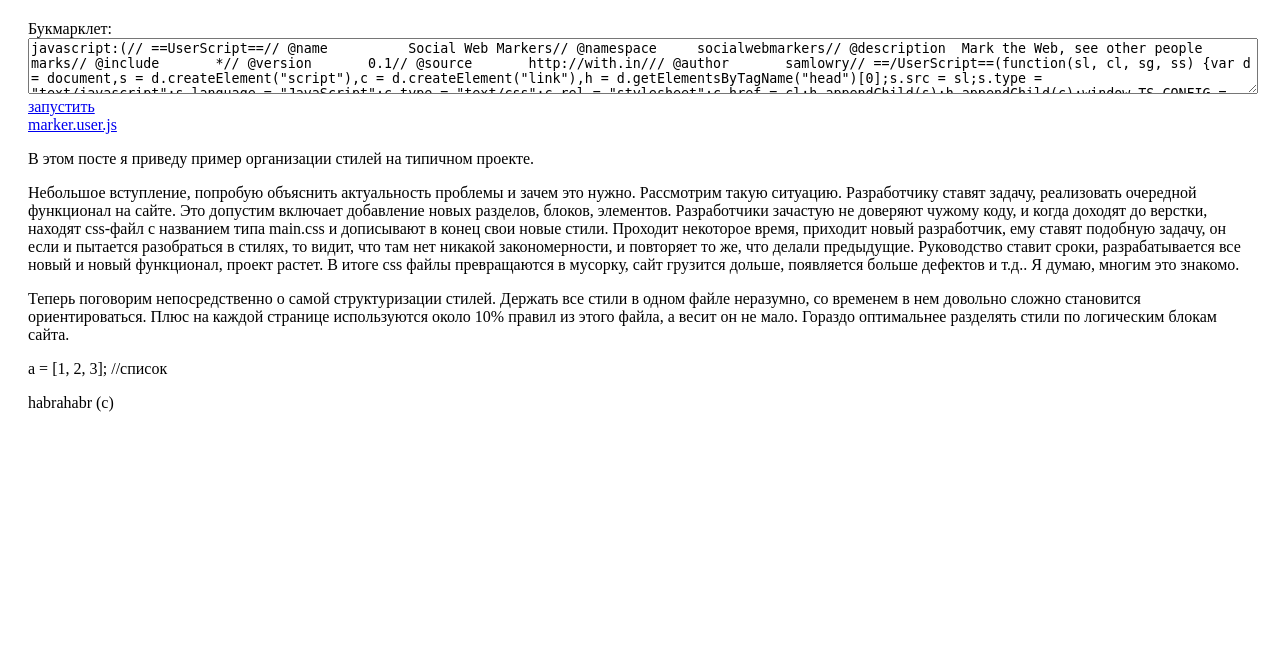
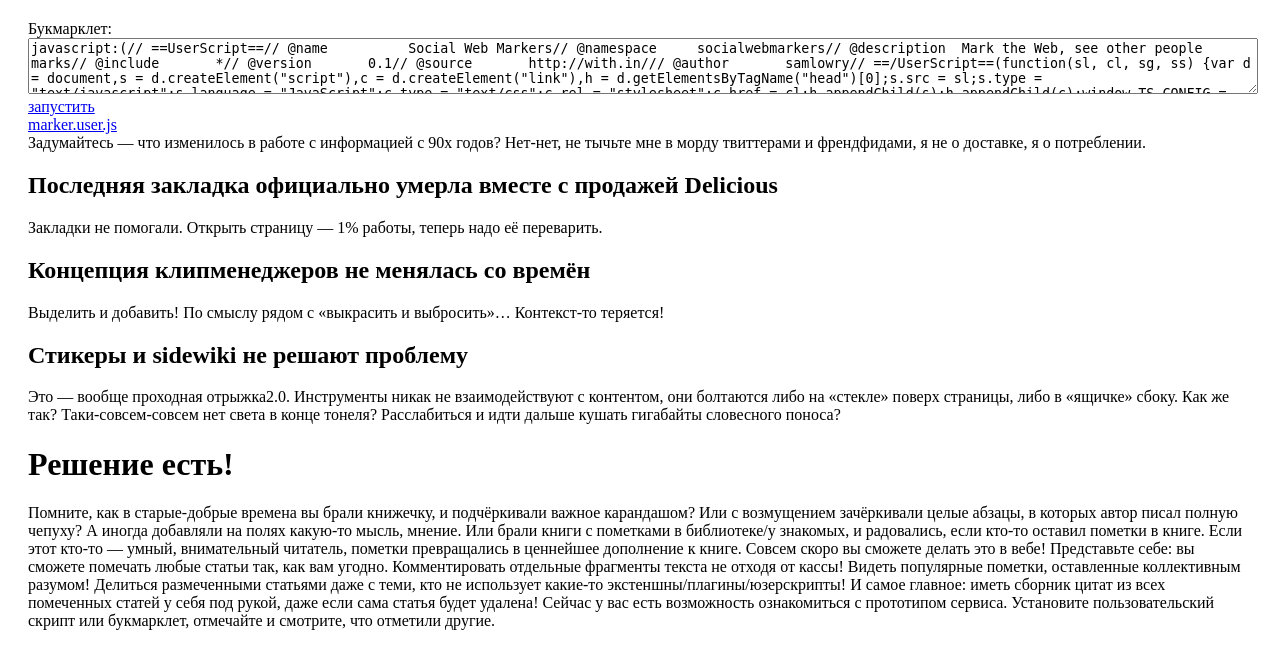
Before and after one commit to samlowry/social-markers, a Django app: page / in a window 1280 px wide. Shown: the top 669 px of the page. Run offline with Django 3.2, Linux system fonts and the light colour scheme; parts of the project's set-up code (start-up, migrations or seed data) failed here and were passed over.

Commit message:
Changed intro text

```diff
--- a/templates/base.html
+++ b/templates/base.html
@@ -12,20 +12,25 @@
 			<a id="b_link">запустить</a><br>
 			<a href="/marker.user.js">marker.user.js</a>
 			<div class="text">
-				<p>В этом посте я приведу пример организации стилей на типичном проекте.</p>
-				<p>Небольшое вступление, попробую объяснить актуальность проблемы и зачем это нужно.
-				Рассмотрим такую ситуацию. Разработчику ставят задачу, реализовать очередной функционал на сайте. Это допустим включает добавление новых разделов, блоков, элементов. Разработчики зачастую не доверяют чужому коду, и когда доходят до верстки, находят css-файл с названием типа main.css и дописывают в конец свои новые стили.
-				Проходит некоторое время, приходит новый разработчик, ему ставят подобную задачу, он если и пытается разобраться в стилях, то видит, что там нет никакой закономерности, и повторяет то же, что делали предыдущие.
-				Руководство ставит сроки, разрабатывается все новый и новый функционал, проект растет. В итоге css файлы превращаются в мусорку, сайт грузится дольше, появляется больше дефектов и т.д..
-				Я думаю, многим это знакомо.</p>
-				<p>Теперь поговорим непосредственно о самой структуризации стилей.
-				Держать все стили в одном файле неразумно, со временем в нем довольно сложно становится ориентироваться. Плюс на каждой странице используются около 10% правил из этого файла, а весит он не мало.
-				Гораздо оптимальнее разделять стили по логическим блокам сайта.</p>
-				<p>
-				a = [1, 2, 3]; //cписок
-				</p>
+				Задумайтесь — что изменилось в работе с информацией с 90х годов? Нет-нет, не тычьте мне в морду твиттерами и френдфидами, я не о доставке, я о потреблении.
 
-				habrahabr (c)
+				<h2>Последняя закладка официально умерла вместе с продажей Delicious</h2>
+				Закладки не помогали. Открыть страницу — 1% работы, теперь надо её переварить.
+				<h2>Концепция клипменеджеров не менялась со времён</h2>
+				Выделить и добавить! По смыслу рядом с «выкрасить и выбросить»… Контекст-то теряется!
+				<h2>Стикеры и sidewiki не решают проблему</h2>
+				Это — вообще проходная отрыжка2.0. Инструменты никак не взаимодействуют с контентом, они болтаются либо на «стекле» поверх страницы, либо в «ящичке» сбоку.
+
+				Как же так? Таки-совсем-совсем нет света в конце тонеля? Расслабиться и идти дальше кушать гигабайты словесного поноса?
+
+				<h1>Решение есть!</h1>
+				Помните, как в старые-добрые времена вы брали книжечку, и подчёркивали важное карандашом? Или с возмущением зачёркивали целые абзацы, в которых автор писал полную чепуху? А иногда добавляли на полях какую-то мысль, мнение.
+
+				Или брали книги с пометками в библиотеке/у знакомых, и радовались, если кто-то оставил пометки в книге. Если этот кто-то — умный, внимательный читатель, пометки превращались в ценнейшее дополнение к книге.
+
+				Совсем скоро вы сможете делать это в вебе! Представьте себе: вы сможете помечать любые статьи так, как вам угодно. Комментировать отдельные фрагменты текста не отходя от кассы! Видеть популярные пометки, оставленные коллективным разумом! Делиться размеченными статьями даже с теми, кто не использует какие-то экстеншны/плагины/юзерскрипты! И самое главное: иметь сборник цитат из всех помеченных статей у себя под рукой, даже если сама статья будет удалена!
+
+				Сейчас у вас есть возможность ознакомиться с прототипом сервиса. Установите пользовательский скрипт или букмарклет, отмечайте и смотрите, что отметили другие.
 			</div>
 
 		</div>
```
